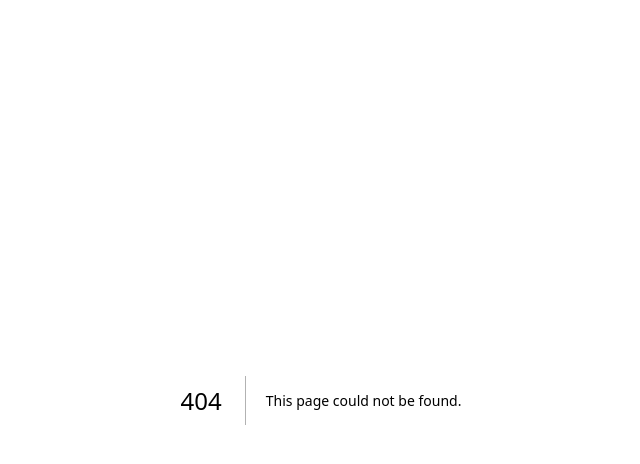
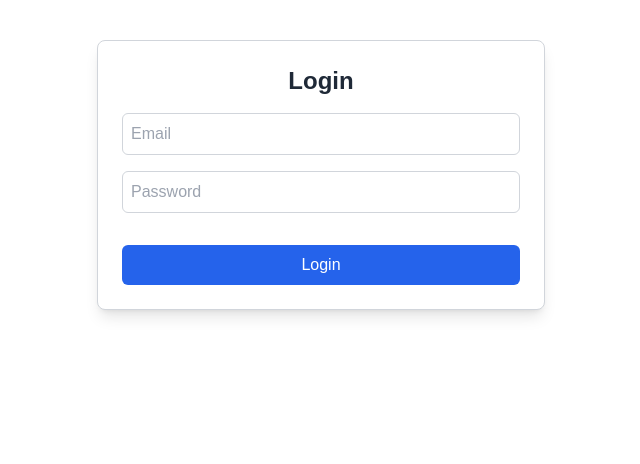
Before and after one commit to salfaidlt/tasks-manager-frontend, a Next.js app: page /auth/login in a window 1280 px wide. Before the commit this address had no page. Shown: the top 464 px of the page, without its empty margins (319-959 px from the left). Built offline with nearby package versions, Linux system fonts and the light colour scheme.

Commit message:
calling GET /api/users/login form nextjs app ok

```diff
--- /dev/null
+++ b/app/api/auth/login/route.ts
@@ -0,0 +1,55 @@
+import { NextResponse } from "next/server";
+import axios, { isAxiosError } from "axios";
+
+interface ErrorResponse {
+    message: string;
+}
+
+export async function POST(req: Request) {
+    const body = await req.json();
+    console.log('====================================');
+    console.log("request");
+    console.log(req);
+    console.log("end request");
+    console.log('====================================');
+    try {
+        const res = await axios.post("http://localhost:5000/api/users/login", body);
+        console.log('====================================');
+        console.log("response");
+        console.log(res);
+        console.log("end response");
+        console.log('====================================');
+        return NextResponse.json(res.data);
+    } catch (err: unknown) {
+        if (err instanceof Error) {
+            // If the error is an instance of Error, you can handle it here
+            console.log('====================================');
+            console.log('err instanceof Error');
+            console.log(err);
+            console.log('end err instanceof Error');
+            console.log('====================================');
+            return NextResponse.json(
+                { message: err.message || "Error occurred" },
+                { status: 401 }
+            );
+        } else if (isAxiosError(err)) {
+            // Now we can assert that `err` is an AxiosError
+            const errorResponse = err.response?.data as ErrorResponse;
+            console.log('====================================');
+            console.log('errorResponse');
+            console.log(errorResponse);
+            console.log('end errorResponse');
+            console.log('====================================');
+            return NextResponse.json(
+                { message: errorResponse.message || "Error occurred" },
+                { status: 401 }
+            );
+        } else {
+            // Handle other types of errors
+            return NextResponse.json(
+                { message: "An unknown error occurred" },
+                { status: 500 }
+            );
+        }
+    }
+}
--- /dev/null
+++ b/app/auth/login/page.tsx
@@ -0,0 +1,79 @@
+"use client";
+
+import { useState } from "react";
+import axios, { isAxiosError } from "axios"; // Import isAxiosError here
+import { useRouter } from "next/navigation";
+import { setToken } from "@/utils/auth";
+import { toast } from "react-toastify";
+import { AxiosResponse } from "axios";
+
+interface LoginResponse {
+    token: string;
+}
+
+interface ErrorResponse {
+    message: string;
+}
+
+export default function Login() {
+    const [email, setEmail] = useState("");
+    const [password, setPassword] = useState("");
+    const router = useRouter();
+    const errorToast = (message: string) => toast.error(message);
+
+    const handleLogin = async (e: React.FormEvent) => {
+        e.preventDefault();
+        try {
+            console.log('====================================');
+            console.log({ email, password });
+            console.log('====================================');
+            const res: AxiosResponse<LoginResponse> = await axios.post("/api/auth/login", { email, password });
+            setToken(res.data.token);
+            toast.success("Logged in successfully");
+            router.push("/dashboard");
+        } catch (err) {
+            if (isAxiosError(err)) {
+                // Check if it's an Axios error and handle it
+                const errorResponse = err.response?.data as ErrorResponse;
+                if (err.status === 401) {
+                    errorToast("Login or password incorrect");
+                } else {
+                    errorToast(errorResponse.message || "Login failed");
+                }
+            } else {
+                // Handle other types of errors
+                errorToast("An unexpected error occurred");
+            }
+        }
+    };
+
+    return (
+        <div className="max-w-md mx-auto mt-10 p-6 border border-gray-300 rounded-lg shadow-lg bg-white">
+            <h1 className="text-2xl font-bold text-center text-gray-800">Login</h1>
+            <form onSubmit={handleLogin} className="mt-4">
+                <input
+                    type="email"
+                    placeholder="Email"
+                    value={email}
+                    onChange={(e) => setEmail(e.target.value)}
+                    required
+                    className="w-full p-2 mb-4 border border-gray-300 rounded-md focus:outline-none focus:ring-2 focus:ring-blue-500"
+                />
+                <input
+                    type="password"
+                    placeholder="Password"
+                    value={password}
+                    onChange={(e) => setPassword(e.target.value)}
+                    required
+                    className="w-full p-2 mb-4 border border-gray-300 rounded-md focus:outline-none focus:ring-2 focus:ring-blue-500"
+                />
+                <button
+                    type="submit"
+                    className="w-full py-2 mt-4 text-white bg-blue-600 rounded-md hover:bg-blue-700 focus:outline-none focus:ring-2 focus:ring-blue-500"
+                >
+                    Login
+                </button>
+            </form>
+        </div>
+    );
+}
--- a/app/layout.tsx
+++ b/app/layout.tsx
@@ -1,6 +1,8 @@
 import type { Metadata } from "next";
 import localFont from "next/font/local";
 import "./globals.css";
+import { ToastContainer } from "react-toastify";
+import 'react-toastify/dist/ReactToastify.css';
 
 const geistSans = localFont({
   src: "./fonts/GeistVF.woff",
@@ -29,6 +31,7 @@ export default function RootLayout({
         className={`${geistSans.variable} ${geistMono.variable} antialiased`}
       >
         {children}
+        <ToastContainer />
       </body>
     </html>
   );
--- a/package.json
+++ b/package.json
@@ -11,8 +11,8 @@
   "dependencies": {
     "axios": "^1.7.7",
     "next": "15.0.3",
-    "react": "19.0.0-rc-66855b96-20241106",
-    "react-dom": "19.0.0-rc-66855b96-20241106",
+    "react": "^18.3.1",
+    "react-dom": "^18.3.1",
     "react-toastify": "^10.0.6"
   },
   "devDependencies": {
```
Also changed, not shown: 1 other file (tests, documents, lock files or other folders).
